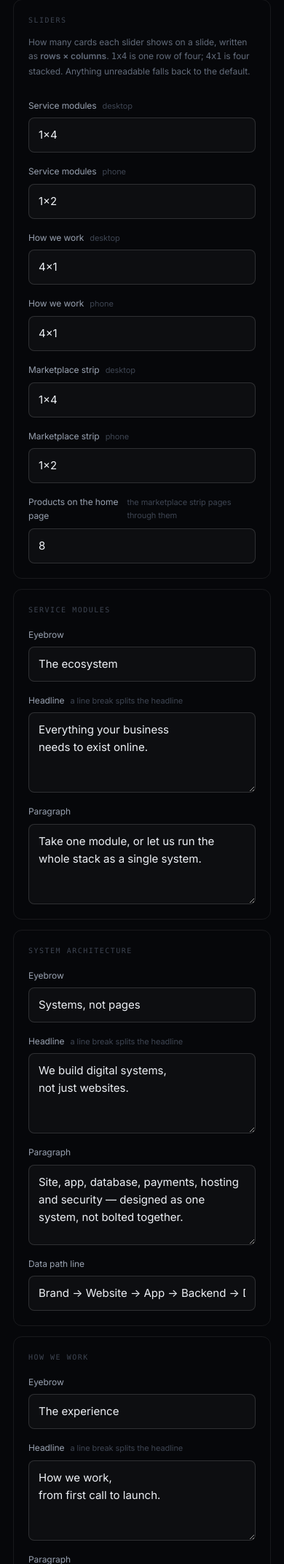
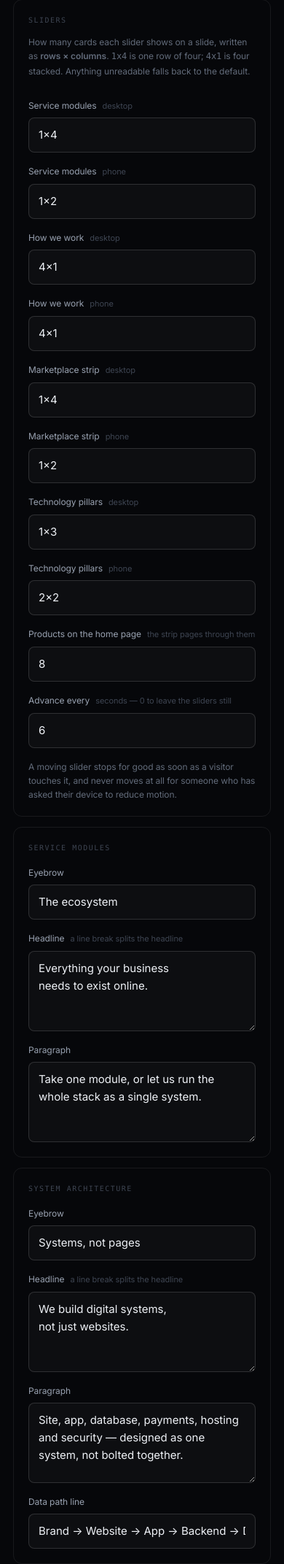
Before and after one commit to techbissnetwork-droid/Projectzone, a PHP site: page /admin/homepage.php in a window 390 px wide. Shown: the part 1737-3880 px from the top of the page at 73% size. Run offline with PHP 8.4, Linux system fonts and the light colour scheme; the visitor is signed in with stand-in values (Sample User, id 1); data that the repository does not hold is empty.

Commit message:
Make every home slider admin-configurable and let them advance on their own
The technology pillars were the last home-page grid still hard-coded in CSS.
They now ride the same carousel as services, process and the marketplace, so
all four read their shape from the admin panel: rows x columns for desktop and
for phones, anything from 1x4 to 2x2 to 3x2. The rail owns the columns now,
so .trust__grid keeps only its gap and its old breakpoints are gone.

Sliders also advance by themselves, every six seconds by default. Motion stops
for good the moment a visitor touches one - pointer, key, wheel or swipe - and
never starts at all for someone who asked their device to reduce motion. It
pauses while the tab is hidden or the slider is off-screen. Admins can set the
interval to 0 to leave the sliders still.

Co-Authored-By: Claude Opus 5 <noreply@anthropic.com>
Claude-Session: https://claude.ai/code/session_01YKPokRrYvAxcYjwCF1SLuK

```diff
--- a/admin/homepage.php
+++ b/admin/homepage.php
@@ -54,7 +54,8 @@ if (post()) {
         $save[$k] = trim((string)($_POST[$k] ?? ''));
     }
     foreach (['slides_services','slides_services_phone','slides_process','slides_process_phone',
-              'slides_market','slides_market_phone','home_products'] as $k) {
+              'slides_market','slides_market_phone','slides_pillars','slides_pillars_phone',
+              'home_products','slides_autoplay'] as $k) {
         if (array_key_exists($k, $_POST)) {
             $save[$k] = trim((string)$_POST[$k]);
         }
@@ -164,6 +165,7 @@ require __DIR__ . '/../partials/app_header.php';
             'Service modules'   => ['slides_services', 'slides_services_phone'],
             'How we work'       => ['slides_process',  'slides_process_phone'],
             'Marketplace strip' => ['slides_market',   'slides_market_phone'],
+            'Technology pillars'=> ['slides_pillars', 'slides_pillars_phone'],
         ] as $label => [$wide, $narrow]): ?>
           <div class="row two">
             <label class="field"><span><?= e($label) ?> <small>desktop</small></span>
@@ -172,8 +174,14 @@ require __DIR__ . '/../partials/app_header.php';
               <input name="<?= e($narrow) ?>" value="<?= e(Settings::get($narrow)) ?>" placeholder="1x2"></label>
           </div>
         <?php endforeach; ?>
-        <label class="field"><span>Products on the home page <small>the marketplace strip pages through them</small></span>
-          <input name="home_products" type="number" min="1" max="48" value="<?= e(Settings::get('home_products')) ?>"></label>
+        <div class="row two">
+          <label class="field"><span>Products on the home page <small>the strip pages through them</small></span>
+            <input name="home_products" type="number" min="1" max="48" value="<?= e(Settings::get('home_products')) ?>"></label>
+          <label class="field"><span>Advance every <small>seconds — 0 to leave the sliders still</small></span>
+            <input name="slides_autoplay" type="number" min="0" max="60" value="<?= e(Settings::get('slides_autoplay')) ?>"></label>
+        </div>
+        <p class="hint">A moving slider stops for good as soon as a visitor touches it, and never
+          moves at all for someone who has asked their device to reduce motion.</p>
       </div>
 
       <?php foreach (HEADING_FIELDS as $sec => $fields): ?>
--- a/app/Settings.php
+++ b/app/Settings.php
@@ -134,7 +134,10 @@ final class Settings
             'slides_process_phone'   => '4x1',
             'slides_market'          => '1x4',
             'slides_market_phone'    => '1x2',
+            'slides_pillars'         => '1x3',
+            'slides_pillars_phone'   => '2x2',
             'home_products'          => '8',
+            'slides_autoplay'        => '6',
 
             /* section headings */
             'services_eyebrow' => 'The ecosystem',
--- a/index.php
+++ b/index.php
@@ -94,7 +94,7 @@ foreach (Content::sectionOrder() as $section):
               <h2 class="sec__title reveal"><?= nl2br(e(Settings::get('services_title')), false) ?></h2>
               <p class="sec__lede reveal"><?= e(Settings::get('services_lede')) ?></p>
             </header>
-            <div class="carousel svcs__carousel reveal" data-carousel="Services"
+            <div class="carousel svcs__carousel reveal" data-carousel="Services" data-autoplay="<?= (int)Settings::get('slides_autoplay') ?>"
                  style="<?= e(slide_vars(Settings::get('slides_services'), Settings::get('slides_services_phone'), '1x4', '1x2')) ?>">
               <div class="carousel__rail" data-rail><?php require __DIR__ . '/partials/service_cards.php'; ?></div>
               <?php require __DIR__ . '/partials/carousel_nav.php'; ?>
@@ -171,7 +171,7 @@ foreach (Content::sectionOrder() as $section):
               <p class="sec__lede reveal"><?= e(Settings::get('mkt_lede')) ?>
                 <a class="link" href="<?= e(url('marketplace.php')) ?>">Browse the marketplace <span aria-hidden="true">→</span></a></p>
             </header>
-            <div class="carousel mkt__carousel reveal" data-carousel="Product"
+            <div class="carousel mkt__carousel reveal" data-carousel="Product" data-autoplay="<?= (int)Settings::get('slides_autoplay') ?>"
                  style="<?= e(slide_vars(Settings::get('slides_market'), Settings::get('slides_market_phone'), '1x4', '1x2')) ?>">
               <div class="carousel__rail" data-rail>
                 <?php foreach ($products as $p): require __DIR__ . '/partials/product_card.php'; endforeach; ?>
--- a/partials/section_pillars.php
+++ b/partials/section_pillars.php
@@ -31,7 +31,9 @@ function pillar_indicator(string $style): string
       <p class="sec__lede reveal"><?= e(Settings::get('pillars_lede')) ?></p>
     </header>
 
-    <div class="trust__grid">
+    <div class="carousel trust__carousel reveal" data-carousel="Pillar" data-autoplay="<?= (int)Settings::get('slides_autoplay') ?>"
+         style="<?= e(slide_vars(Settings::get('slides_pillars'), Settings::get('slides_pillars_phone'), '1x3', '2x2')) ?>">
+      <div class="carousel__rail trust__grid" data-rail>
         <?php foreach ($pillars as $p): ?>
           <article class="pillar reveal" data-pillar="<?= e(slugify((string)$p['label'])) ?>">
             <header><h3><?= e($p['label']) ?></h3><i class="dot dot--live"></i></header>
@@ -41,5 +43,7 @@ function pillar_indicator(string $style): string
           </article>
         <?php endforeach; ?>
       </div>
+      <?php require __DIR__ . '/carousel_nav.php'; ?>
+    </div>
   </div>
 </section>
--- a/partials/section_process.php
+++ b/partials/section_process.php
@@ -16,7 +16,7 @@ $secNum = $secNum ?? 5;
       <p class="sec__lede reveal"><?= e(Settings::get('process_lede')) ?></p>
     </header>
 
-    <div class="carousel proc__carousel reveal" data-carousel="Stage"
+    <div class="carousel proc__carousel reveal" data-carousel="Stage" data-autoplay="<?= (int)Settings::get('slides_autoplay') ?>"
          style="<?= e(slide_vars(Settings::get('slides_process'), Settings::get('slides_process_phone'), '4x1', '4x1')) ?>">
       <ol class="carousel__rail" data-rail>
       <?php foreach ($steps as $si => $st): ?>
```
Also changed, not shown: assets/css/main.css (+4 -4 lines), assets/js/site.js (+33 -0 lines). Lines whose indentation alone changed are shown as unchanged.
